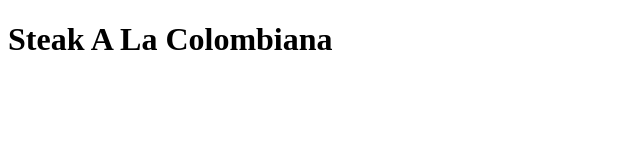
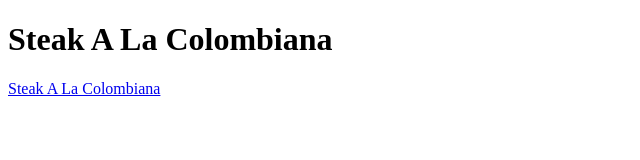
Before and after one commit to Mike401Torres/odin-recipes, a plain HTML site: page recipes/steakaLaColombiana.html in a window 1280 px wide. Shown: the whole page, without its empty margins (0-640 px from the left). Drawn offline with Linux system fonts and the light colour scheme.

```diff
--- a/recipes/steakaLaColombiana.html
+++ b/recipes/steakaLaColombiana.html
@@ -6,6 +6,7 @@
 
 <body>
 <h1>Steak A La Colombiana</h1>
+<a href="index.html">Steak A La Colombiana</a>
 </body>
 
 </html>
```
